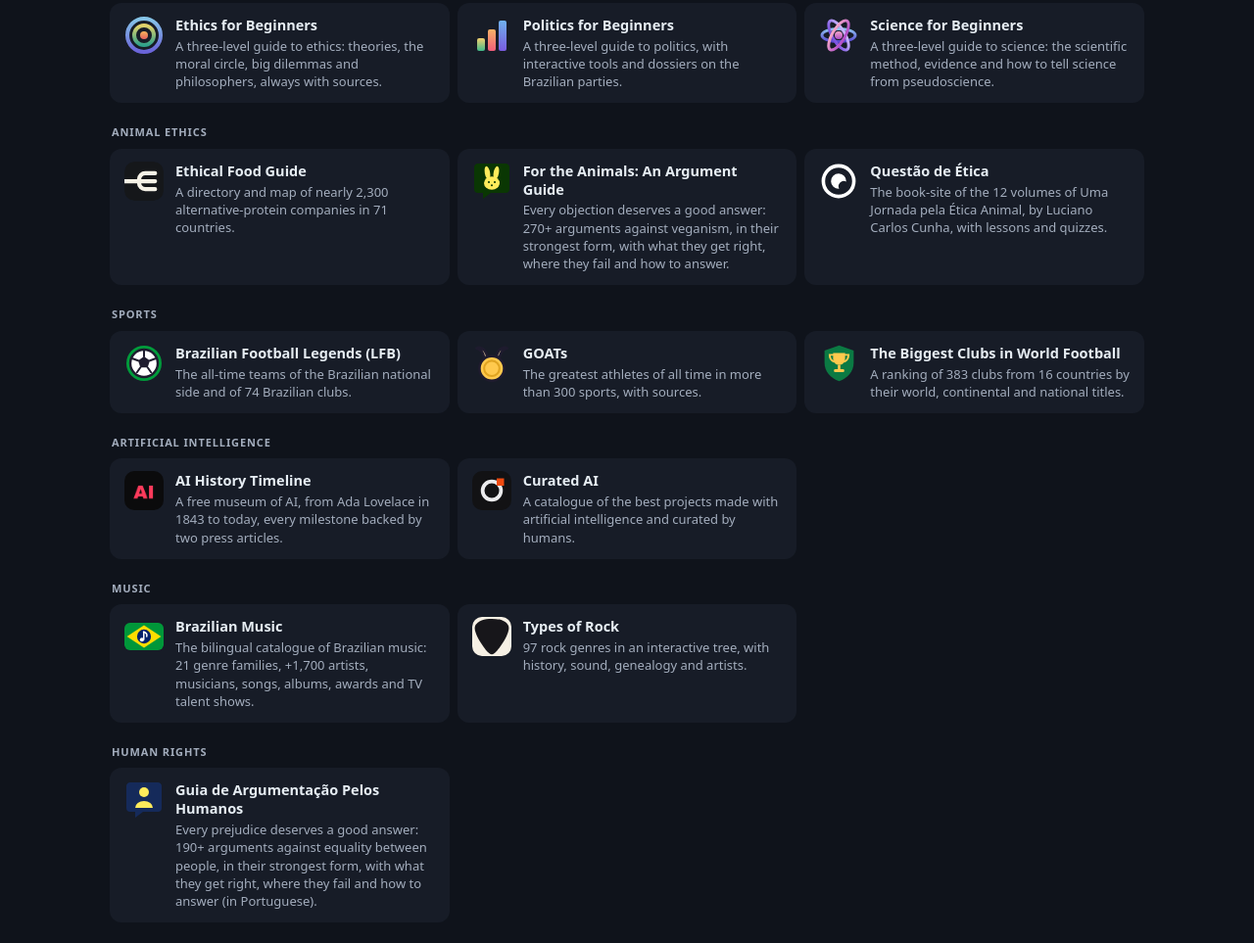
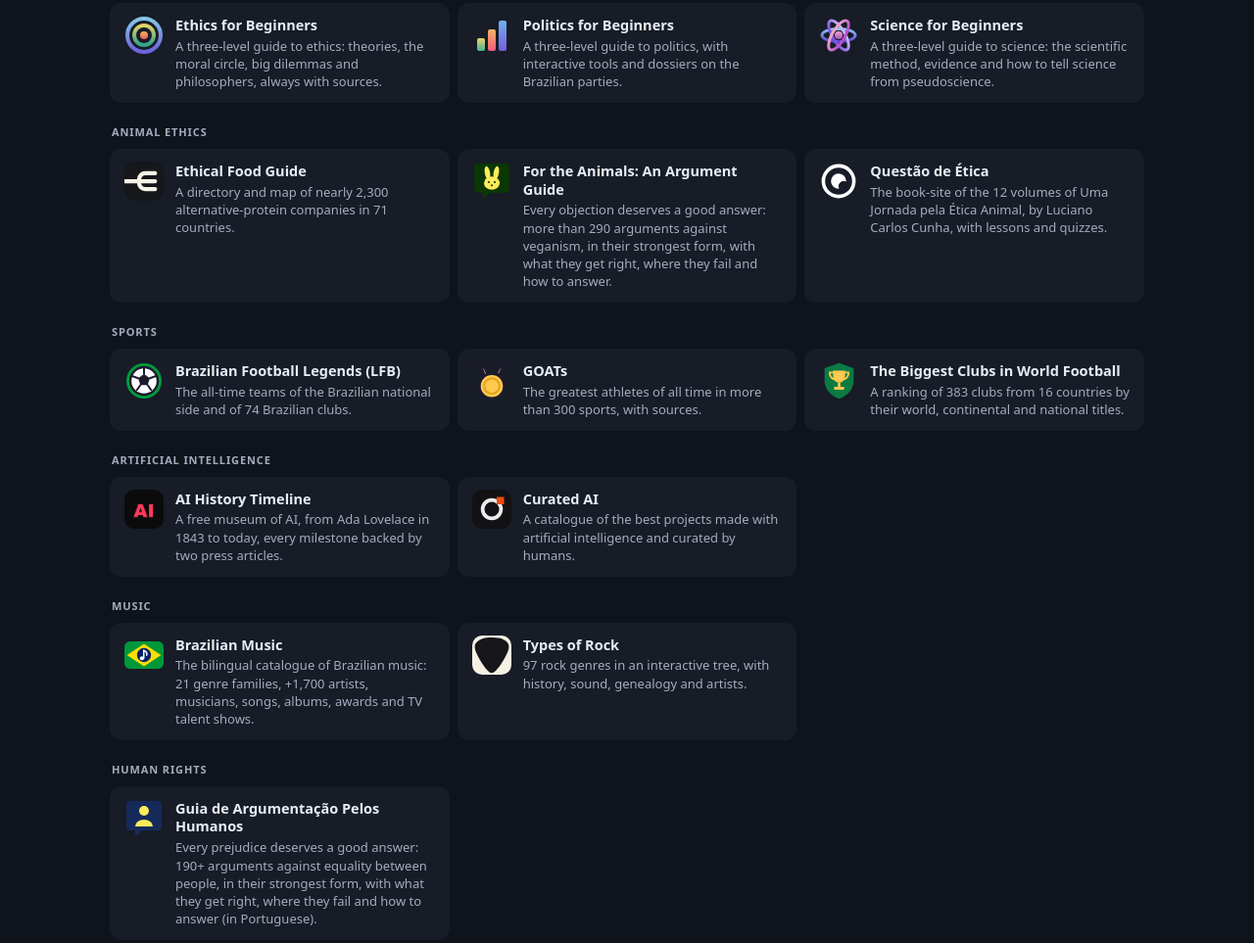
Before and after one commit to jvlioczar/jvlioczar.github.io, a plain HTML site: page index.html in a window 1280 px wide. Shown: the part 2383-3346 px from the top of the page at 98% size. Drawn offline with Linux system fonts and the light colour scheme; a web font is replaced by a local one.

Commit message:
Mais de 290 argumentos; coerência nos dois sentidos (interseccionalidade, antirracismo, feminismo); 8 termos no glossário
Co-Authored-By: Claude Opus 5.5 <noreply@anthropic.com>

```diff
--- a/index.html
+++ b/index.html
@@ -13,7 +13,6 @@
 <link href="/manifest.webmanifest" rel="manifest"/>
 <meta content="#4f7cff" name="theme-color"/>
 <link href="/images/apple-touch-icon.png" rel="apple-touch-icon"/>
-
 
 
 <!-- seo:start -->
@@ -357,7 +356,7 @@
 <img alt="" class="lib-logo" height="40" loading="lazy" src="images/projects/pelosanimais.svg" width="40"/>
 <span class="lib-body">
 <span class="lib-name" data-i18n="special.pelosanimais">Guia de Argumentação Pelos Animais</span>
-<span class="lib-desc" data-i18n="desc.pelosanimais">Toda objeção merece uma boa resposta: +270 argumentos contra o veganismo, na versão mais forte, com o que acertam, onde falham e como responder.</span>
+<span class="lib-desc" data-i18n="desc.pelosanimais">Toda objeção merece uma boa resposta: mais de 290 argumentos contra o veganismo, na versão mais forte, com o que acertam, onde falham e como responder.</span>
 </span>
 </a>
 <a class="lib-card has-logo" data-key="questaodeetica" href="https://questaodeetica.biblioverse.org" rel="noopener" role="listitem" target="_blank">
--- a/script.js
+++ b/script.js
@@ -57,7 +57,7 @@
       'desc.cienciaparainiciantes': 'Guia de ciência em três níveis: método científico, evidência e como separar ciência de pseudociência.',
       'desc.eticaparainiciantes': 'Guia de ética em três níveis: teorias, círculo moral, grandes dilemas e filósofos, sempre com fontes.',
       'href.pelosanimais': 'https://pelosanimais.biblioverse.org',
-      'desc.pelosanimais': 'Toda objeção merece uma boa resposta: +270 argumentos contra o veganismo, na versão mais forte, com o que acertam, onde falham e como responder.',
+      'desc.pelosanimais': 'Toda objeção merece uma boa resposta: mais de 290 argumentos contra o veganismo, na versão mais forte, com o que acertam, onde falham e como responder.',
       'desc.politicaparainiciantes': 'Guia de política em três níveis, com ferramentas interativas e dossiês dos partidos brasileiros.',
       'href.peloshumanos': 'https://peloshumanos.biblioverse.org',
       'desc.peloshumanos': 'Todo preconceito merece uma boa resposta: +190 argumentos contra a igualdade entre as pessoas, na versão mais forte, com o que acertam, onde falham e como responder.',
@@ -235,7 +235,7 @@
       'desc.cienciaparainiciantes': 'A three-level guide to science: the scientific method, evidence and how to tell science from pseudoscience.',
       'desc.eticaparainiciantes': 'A three-level guide to ethics: theories, the moral circle, big dilemmas and philosophers, always with sources.',
       'href.pelosanimais': 'https://fortheanimals.biblioverse.org',
-      'desc.pelosanimais': 'Every objection deserves a good answer: 270+ arguments against veganism, in their strongest form, with what they get right, where they fail and how to answer.',
+      'desc.pelosanimais': 'Every objection deserves a good answer: more than 290 arguments against veganism, in their strongest form, with what they get right, where they fail and how to answer.',
       'desc.politicaparainiciantes': 'A three-level guide to politics, with interactive tools and dossiers on the Brazilian parties.',
       'href.peloshumanos': 'https://peloshumanos.biblioverse.org',
       'desc.peloshumanos': 'Every prejudice deserves a good answer: 190+ arguments against equality between people, in their strongest form, with what they get right, where they fail and how to answer (in Portuguese).',
--- a/sitemap.xml
+++ b/sitemap.xml
@@ -1,6 +1,6 @@
 <?xml version="1.0" encoding="UTF-8"?>
 <urlset xmlns="http://www.sitemaps.org/schemas/sitemap/0.9">
-  <url><loc>https://biblioverse.org/</loc><lastmod>2026-11-15</lastmod><priority>1.0</priority></url>
+  <url><loc>https://biblioverse.org/</loc><lastmod>2026-11-21</lastmod><priority>1.0</priority></url>
   <url><loc>https://biblioverse.org/ai/</loc><lastmod>2026-11-14</lastmod><priority>0.8</priority></url>
   <url><loc>https://biblioverse.org/antiscam/</loc><lastmod>2026-11-14</lastmod><priority>0.8</priority></url>
   <url><loc>https://biblioverse.org/art/</loc><lastmod>2026-11-14</lastmod><priority>0.8</priority></url>
```
Also changed, not shown: llms-full.txt, llms.txt.
